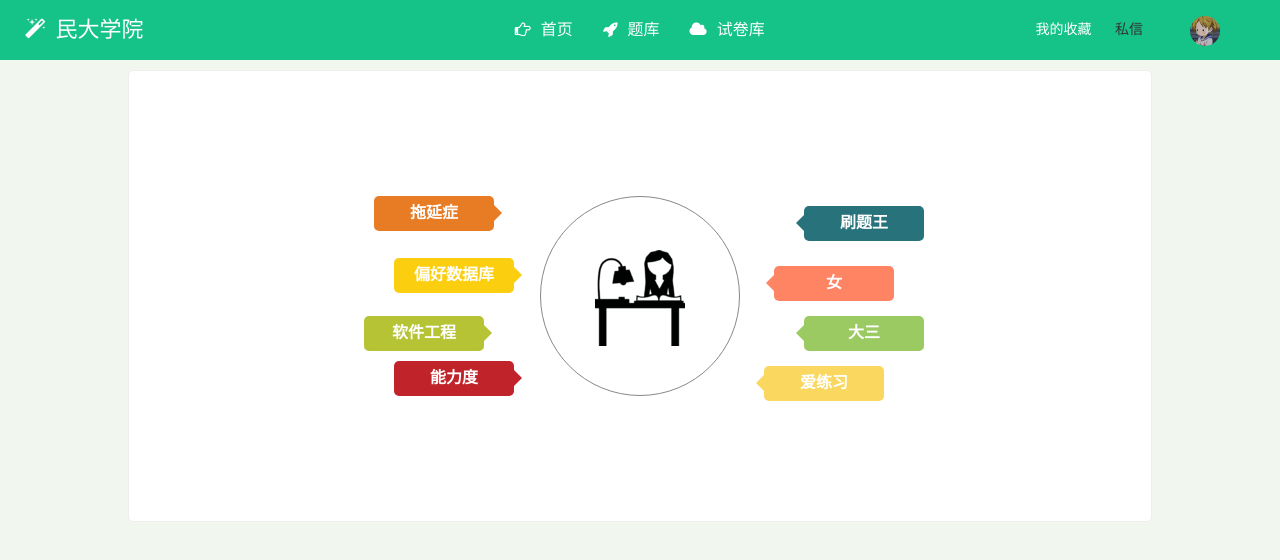
After one commit to meijieH/mucCollege, a Java web app: page /student/analysis/userimage.jsp in a window 1280 px wide. The commit adds this page. Shown: the top 560 px of the page. Run offline with Spring Boot 4, a stand-in JSP engine, Linux system fonts and the light colour scheme; the project's own start-up code is not run, and a stand-in starts its controllers and pages; some libraries are stand-ins or nearby versions.

Commit message:
用户标签

```diff
--- a/WebRoot/css/annocation.css
+++ b/WebRoot/css/annocation.css
@@ -1,6 +1,5 @@
 .tab-sheets{
 	margin-top:30px;
-	border: 1px dashed #eee;
 }
 .que-top{
 	background-color:white;
@@ -11,6 +10,8 @@
 	line-height:40px;
 	padding-left:20px;
 	font-size: 14px;
+	background-color:#eee;
+	width:300px;
 }
 .que-top-right{
 	float:right;
--- /dev/null
+++ b/WebRoot/css/userimage.css
@@ -0,0 +1,112 @@
+.content-describe{
+	margin-top:10px;
+}
+.userimage{
+	margin:120px auto;
+	width:200px;
+	height:200px;
+	border:1px double #888;
+	text-align:center;
+	line-height:200px;
+	border-radius:120px;
+}
+/*标签*/
+.user-label{
+	position:absolute;
+	margin-top:-360px;
+}
+.label {
+	position:absolute;
+	width:120px;
+	height:35px;
+	line-height:28px;
+	text-align:center;
+	font-size:16px;
+	font-weight:boloder;
+	color:white;
+	background:#fff;
+	border-radius:5px; /* 圆角 */
+}
+.label:hover{
+	border-radius:5px; /* 圆角 */
+}
+.label>.arrow {
+	background-color: red;
+	position:absolute;
+	border:solid 8px #c05050;
+	top:9px;
+	right:-16px;
+	width:0;
+	font-size:0;
+	border-color:#fff #fff #fff rgb(131,190,197);
+}
+.label .arrow-left{
+	top:9px;
+	left:-16px;
+	border-color:#fff rgb(131,190,197) #fff  #fff;
+}
+/*标签位置&颜色*/
+.label1{
+	margin-top:205px;
+	margin-left:260px;
+	background-color:rgb(193,35,43);
+}
+.label .arrow1{
+	border-color:#fff  #fff  #fff rgb(193,35,43);
+}
+.label2{
+	margin-top:160px;
+	margin-left:230px;
+	background-color:rgb(181,195,52);
+}
+.label .arrow2{
+	border-color:#fff  #fff  #fff rgb(181,195,52);
+}
+.label3{
+	margin-top:102px;
+	margin-left:260px;
+	background-color:rgb(252,206,16);
+}
+.label .arrow3{
+	border-color:#fff  #fff  #fff rgb(252,206,16);
+}
+.label4{
+	margin-top:210px;
+	margin-left:630px;
+	background-color:rgb(250,216,96);
+}
+.label .arrow4{
+	border-color:#fff rgb(250,216,96) #fff  #fff;
+}
+.label5{
+	margin-top:160px;
+	margin-left:670px;
+	background-color:rgb(155,202,99);
+}
+.label .arrow5{
+	border-color:#fff rgb(155,202,99) #fff  #fff;
+}
+.label6{
+	margin-top:110px;
+	margin-left:640px;
+	background-color:rgb(254,132,99);
+}
+.label .arrow6{
+	border-color:#fff rgb(254,132,99) #fff  #fff;
+}
+.label7{
+	margin-top:50px;
+	margin-left:670px;
+	background-color:rgb(39,114,123);
+}
+.label .arrow7{
+	border-color:#fff rgb(39,114,123) #fff  #fff;
+}
+.label8{
+	margin-top:40px;
+	margin-left:240px;
+	background-color:rgb(232,124,37);
+}
+.label .arrow8{
+	border-color:#fff  #fff  #fff rgb(232,124,37);
+}
--- a/WebRoot/student/analysis/stdanalysis.jsp
+++ b/WebRoot/student/analysis/stdanalysis.jsp
@@ -22,6 +22,8 @@
 	<%@include file="/common/topbar.jsp" %>
 	<div class="page-center">
 		<div class="content-describe lesson-select">
+			<div class="htitle">当前课程</div>
+			<span>学生课程一</span>
 			<div class="htitle">课程状态</div>
 			<select>
 				<option>正在开课</option>
--- /dev/null
+++ b/WebRoot/student/analysis/userimage.jsp
@@ -0,0 +1,45 @@
+<%@ page language="java" import="java.util.*" pageEncoding="UTF-8"%>
+<%
+	String path = request.getContextPath();
+	String basePath = request.getScheme()+"://"+request.getServerName()+":"+request.getServerPort()+path+"/";
+%>
+<%@taglib prefix="struts" uri="/struts-tags"%>
+<!DOCTYPE html>
+<html>
+<head>
+	<base href="<%=basePath%>">
+	<meta charset="utf-8">
+	<meta http-equiv="X-UA-Compatible" content="IE=edge,chrome=1">
+	<meta name="renderer" content="webkit">
+	<title>民大学院 手工添题</title>
+	<link href="css/bootstrap.min.css" rel="stylesheet">
+    <link href="css/font-awesome.min.css" rel="stylesheet">
+    <link rel="stylesheet" href="css/main.css">
+    <link rel="stylesheet" href="css/userimage.css">
+    <link rel="shortcut icon" href="images/logo.png">
+</head>
+<body>
+	<%@include file="/common/topbar.jsp" %>
+	<div class="page-center">
+		<div class="content-describe">
+			<div class="userimage">
+				<img src="images/userimage.png"/>
+			</div>
+			<div class="user-label">
+				<div class="label label1">能力度<div class="arrow arrow1"></div></div>
+				<div class="label label2">软件工程<div class="arrow arrow2"></div></div>
+				<div class="label label3">偏好数据库<div class="arrow  arrow3"></div></div>
+				<div class="label label7">刷题王<div class="arrow arrow-left arrow7"></div></div>
+				<div class="label label4">爱练习<div class="arrow arrow-left arrow4"></div></div>
+				<div class="label label5">大三<div class="arrow arrow-left arrow5"></div></div>
+				<div class="label label6">女<div class="arrow  arrow-left arrow6"></div></div>
+				<div class="label label8">拖延症<div class="arrow arrow8"></div></div>
+
+
+			</div>
+		</div>
+	</div>
+<script src="js/jquery.min.js"></script>
+<script src="js/bootstrap.min.js"></script>
+</body>
+</html>
```
Also changed, not shown: WebRoot/teacher/questions/annotation.jsp (+4 -7 lines), WebRoot/images/userimage.png (added).
